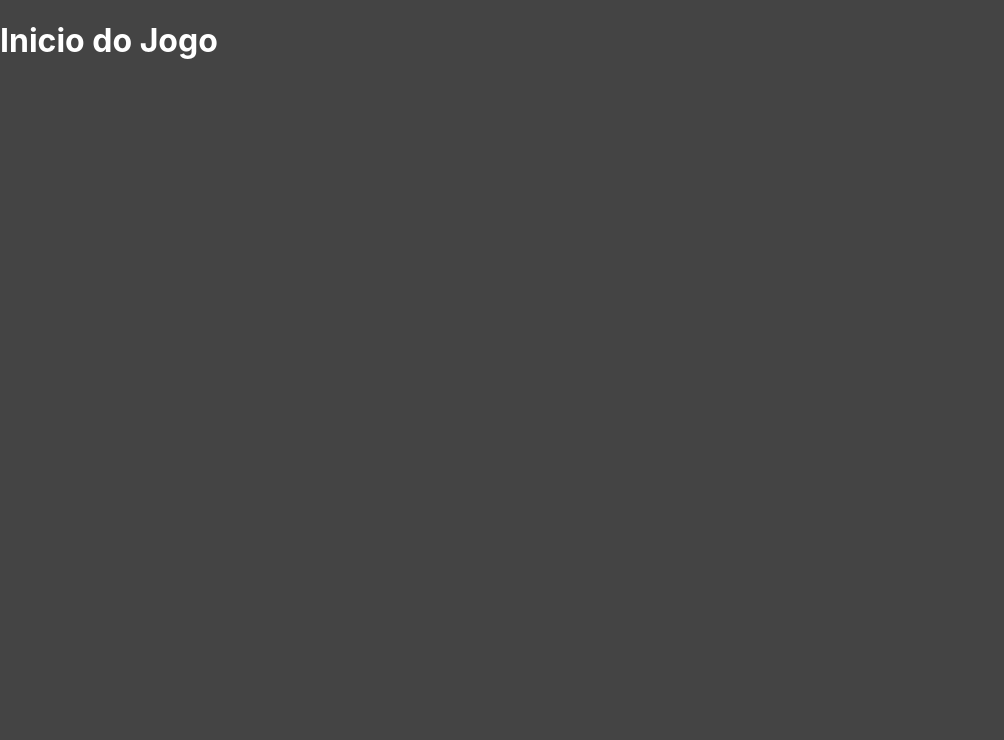
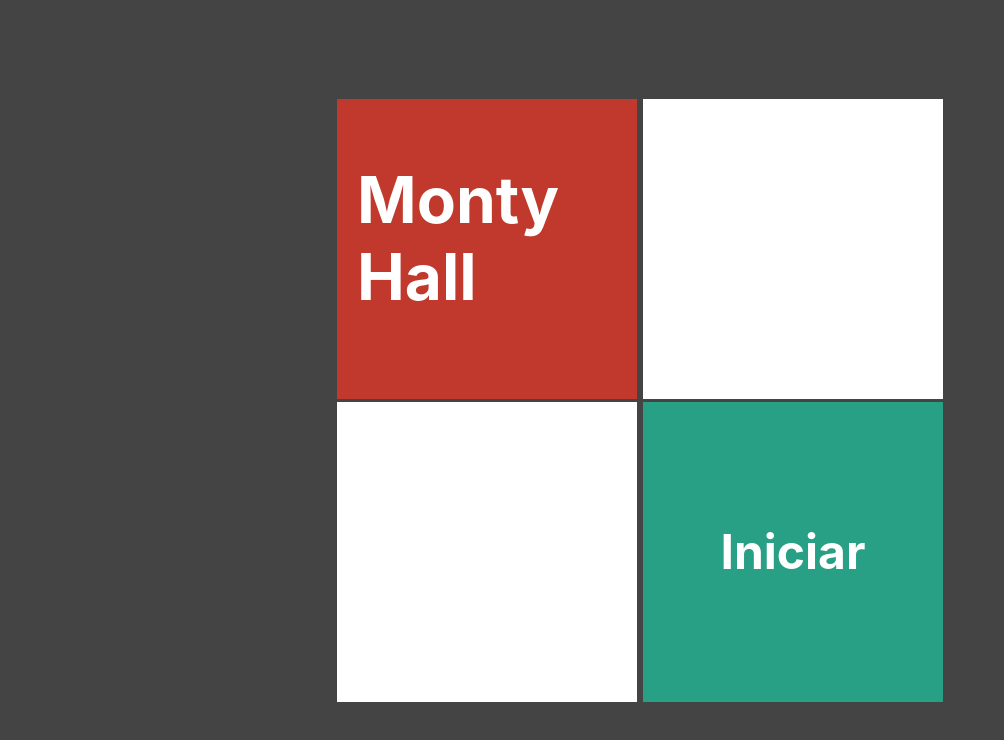
Before and after one commit to evertonlsds/projeto_porta_premiada_nextjs, a Next.js app: page / in a window 1280 px wide. Shown: the top 740 px of the page, without its empty margins (0-1004 px from the left). Built offline with nearby package versions, Linux system fonts and the light colour scheme.

Commit message:
formulario estruturado

```diff
--- /dev/null
+++ b/components/Cartao.tsx
@@ -0,0 +1,17 @@
+import styles from "../styles/Cartao.module.css"
+
+interface CartaoProps{
+    bgcolor?: string
+    children?: any
+}
+
+export default function Cartao(props: CartaoProps){
+    return(
+        <div className = {styles.cartao}
+            style={{
+                backgroundColor: props.bgcolor ?? "#fff"
+            }}>
+             {props.children}
+        </div>
+    )
+}
--- a/pages/index.tsx
+++ b/pages/index.tsx
@@ -1,13 +1,26 @@
-import { useState } from "react";
-import Porta from "../components/Porta";
-import PortaModel from "../model/porta";
-import {criarPortas, atualizarPortas} from "../functions/portas"
+import styles from "../styles/formulario.module.css";
+import Cartao from "../components/Cartao";
+import Link from "next/link";
 
 
-export default function Home() {
+export default function Formulario() {
   return (
-    <div style ={{display: "flex"}}>
-      <h1>Inicio do Jogo</h1>
+    <div className={styles.formulario}>
+      <div>
+        <Cartao bgcolor= "#c0392c">
+          <h1>Monty Hall</h1>
+        </Cartao>
+        <Cartao></Cartao>
       </div>
+      <div>
+        <Cartao ></Cartao>
+
+        <Cartao bgcolor="#28a085">
+        <Link href={`/jogo/4/2`}>
+          <h2 className= {styles.link} >Iniciar</h2>
+        </Link>
+        </Cartao>
+      </div>
+    </div>
   )
 }
--- /dev/null
+++ b/styles/Cartao.module.css
@@ -0,0 +1,9 @@
+.cartao{
+    display: flex;
+    width:300px;
+    height:300px;
+    color: #fff;
+    margin: 3px;
+    font-size: 2rem;
+    padding:20px;
+}
--- /dev/null
+++ b/styles/formulario.module.css
@@ -0,0 +1,16 @@
+.formulario{
+    display: flex;
+    justify-content: center;
+    align-items: center;
+    height: 100vh;
+}
+
+.link{
+    display: flex;
+    justify-content: center;
+    align-items:center;
+    flex: 1;
+    margin: 0;
+    cursor: pointer;
+
+}
--- a/styles/jogo.module.css
+++ b/styles/jogo.module.css
@@ -21,4 +21,5 @@
     font-size: 2rem;
     border: numero;
     padding: 10px 25px;
+    cursor: pointer;
 }
```
